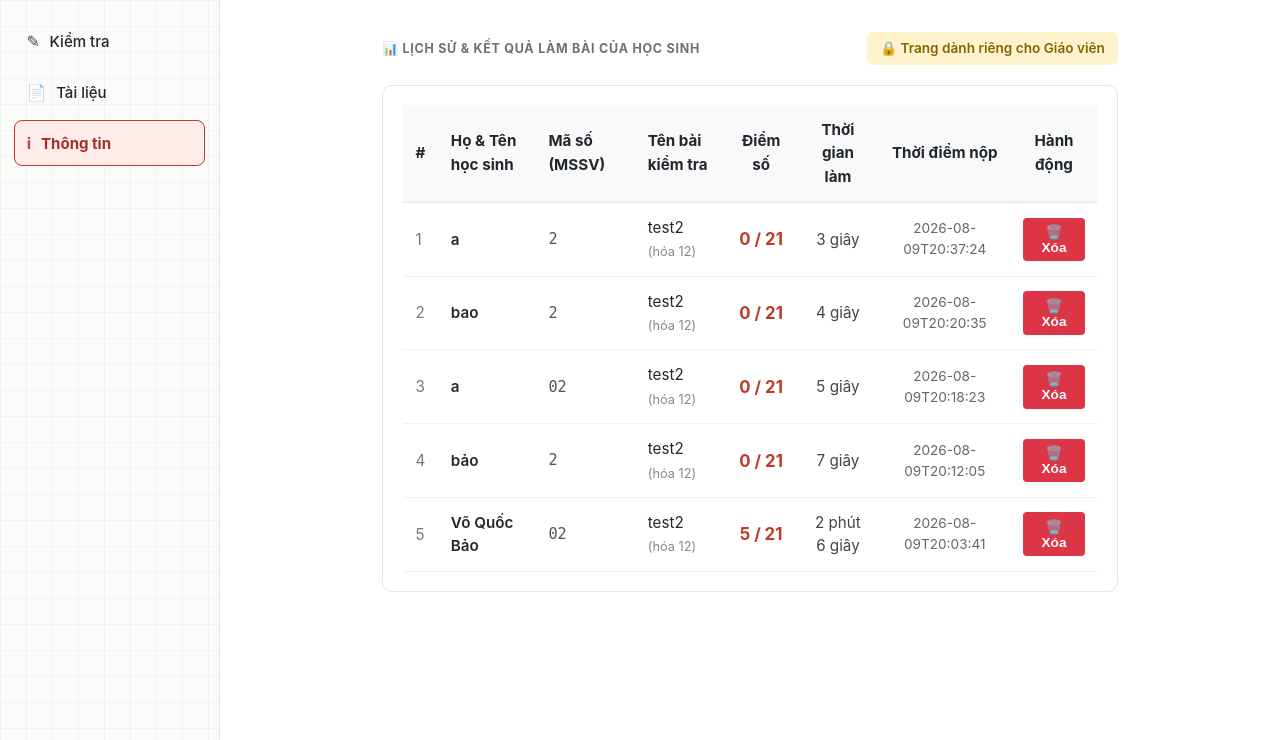
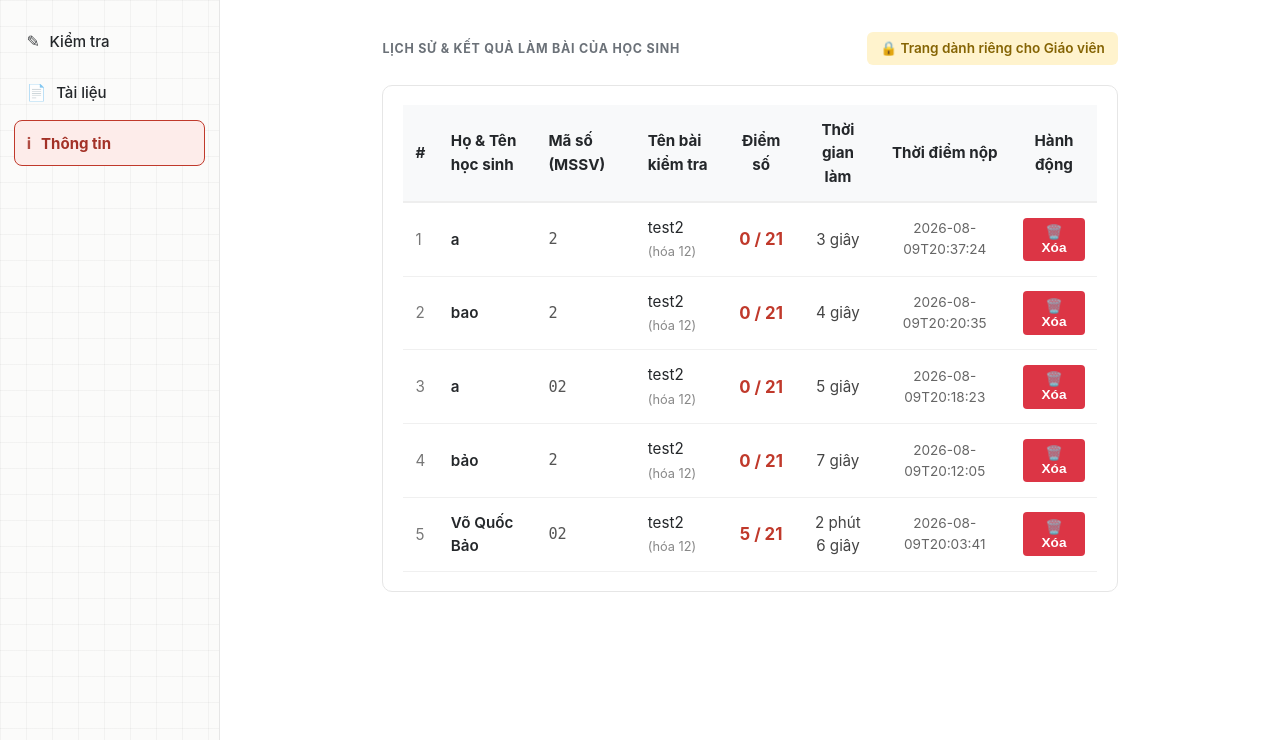
Before and after one commit to BaoVo1126/hethongbaitap-nguyenkhuyen, a Flask app: page /info in a window 1280 px wide. Shown: the part 76-816 px from the top of the page. Run offline with Flask 3, Linux system fonts and the light colour scheme; data comes from the database, SQL or seed files in the repository.

Commit message:
Update info.html

```diff
--- a/templates/info.html
+++ b/templates/info.html
@@ -1,7 +1,7 @@
 {% extends "base.html" %}
 {% block content %}
   <div style="display: flex; justify-content: space-between; align-items: center; margin-bottom: 1.2rem;">
-    <div class="section-label" style="margin-bottom: 0;">📊 Lịch sử & Kết quả làm bài của Học sinh</div>
+    <div class="section-label" style="margin-bottom: 0;"> Lịch sử & Kết quả làm bài của Học sinh</div>
     <span style="font-size: 0.85rem; background: #fff3cd; color: #856404; padding: 0.4rem 0.8rem; border-radius: 6px; font-weight: 600;">
       🔒 Trang dành riêng cho Giáo viên
     </span>
```
